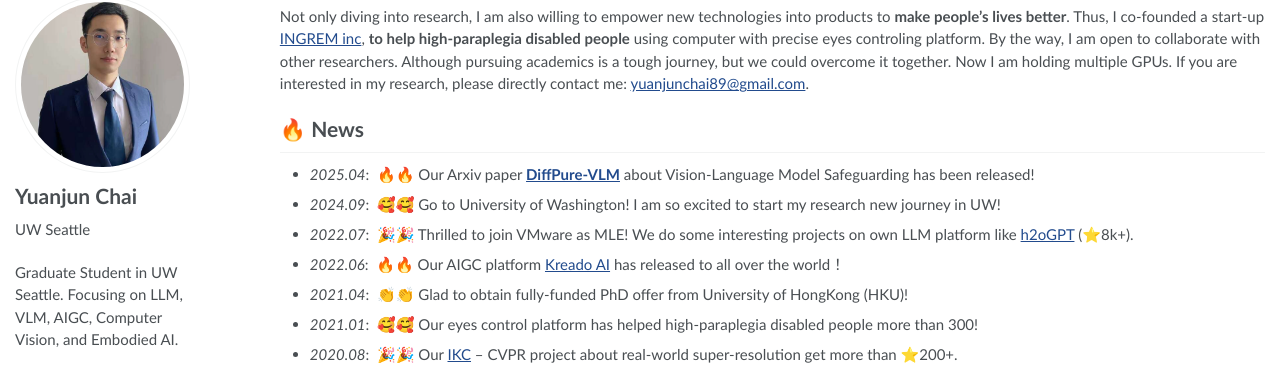
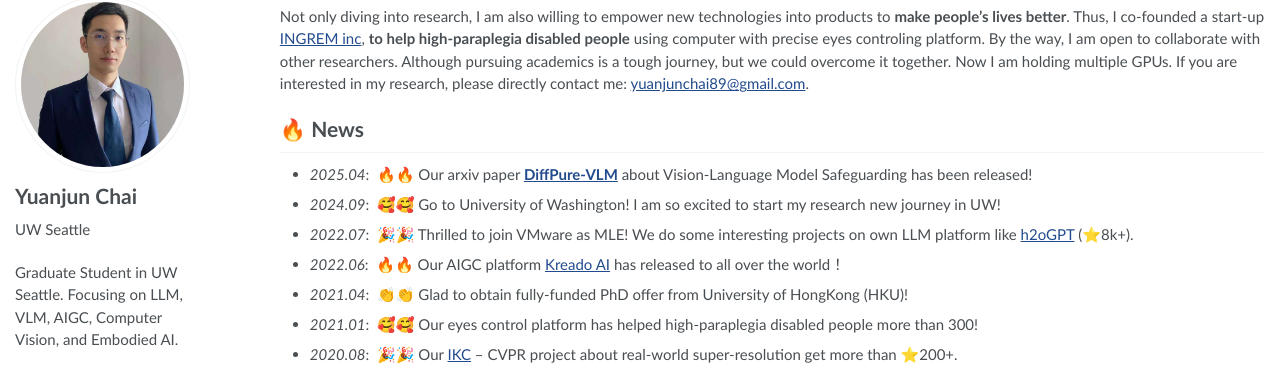
Before and after one commit to yuanjunchai/yuanjunchai.github.io, a Jekyll site: the page built from _pages/about.md, in a window 1280 px wide and 900 px high, scrolled down 341 px. Shown: the part 95-460 px from the top of the window. Built offline with Jekyll 4.4.1, drawn with Linux system fonts in a browser that asks for light colours.

Commit message:
update diffpureVLM

```diff
--- a/_pages/about.md
+++ b/_pages/about.md
@@ -51,7 +51,7 @@ Not only diving into research, I am also willing to empower new technologies int
 
 # 🔥 News
 <!-- - *2023.02*: &nbsp;🎉🎉 Thrilled to join iFlyTek AI Lab as MLE! We do some interesting projects on RAG-based LLM like [h2oGPT](https://github.com/h2oai/h2ogpt) (⭐️8k+). -->
-- *2025.04*: &nbsp;🔥🔥 Our Arxiv paper [**DiffPure-VLM**](https://arxiv.org/abs/2504.01308) about Vision-Language Model Safeguarding has been released!
+- *2025.04*: &nbsp;🔥🔥 Our arxiv paper [**DiffPure-VLM**](https://arxiv.org/abs/2504.01308) about Vision-Language Model Safeguarding has been released!
 - *2024.09*: &nbsp;🥰🥰 Go to University of Washington! I am so excited to start my research new journey in UW!
 - *2022.07*: &nbsp;🎉🎉 Thrilled to join VMware as MLE! We do some interesting projects on own LLM platform like [h2oGPT](https://github.com/h2oai/h2ogpt) (⭐️8k+).
 - *2022.06*: &nbsp;🔥🔥 Our AIGC platform [Kreado AI](https://kreadoai.com/) has released to all over the world！
```
